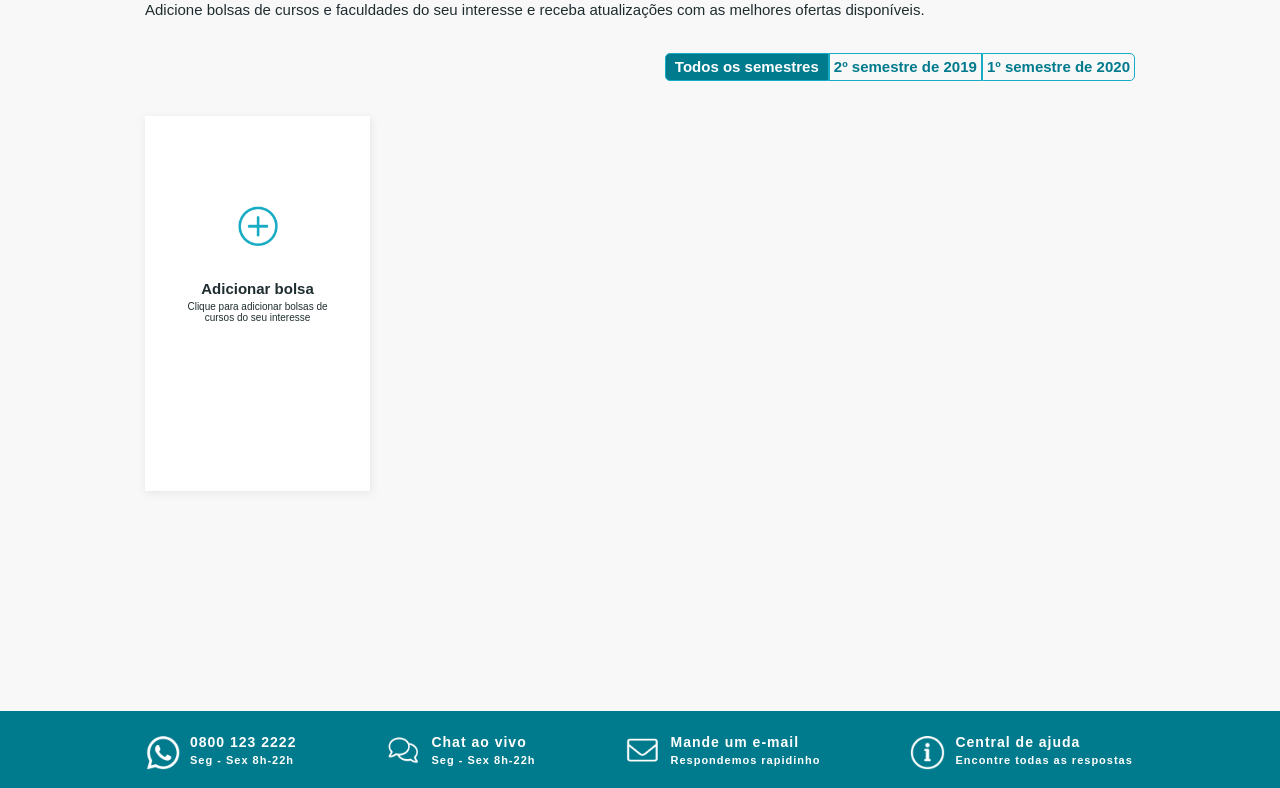
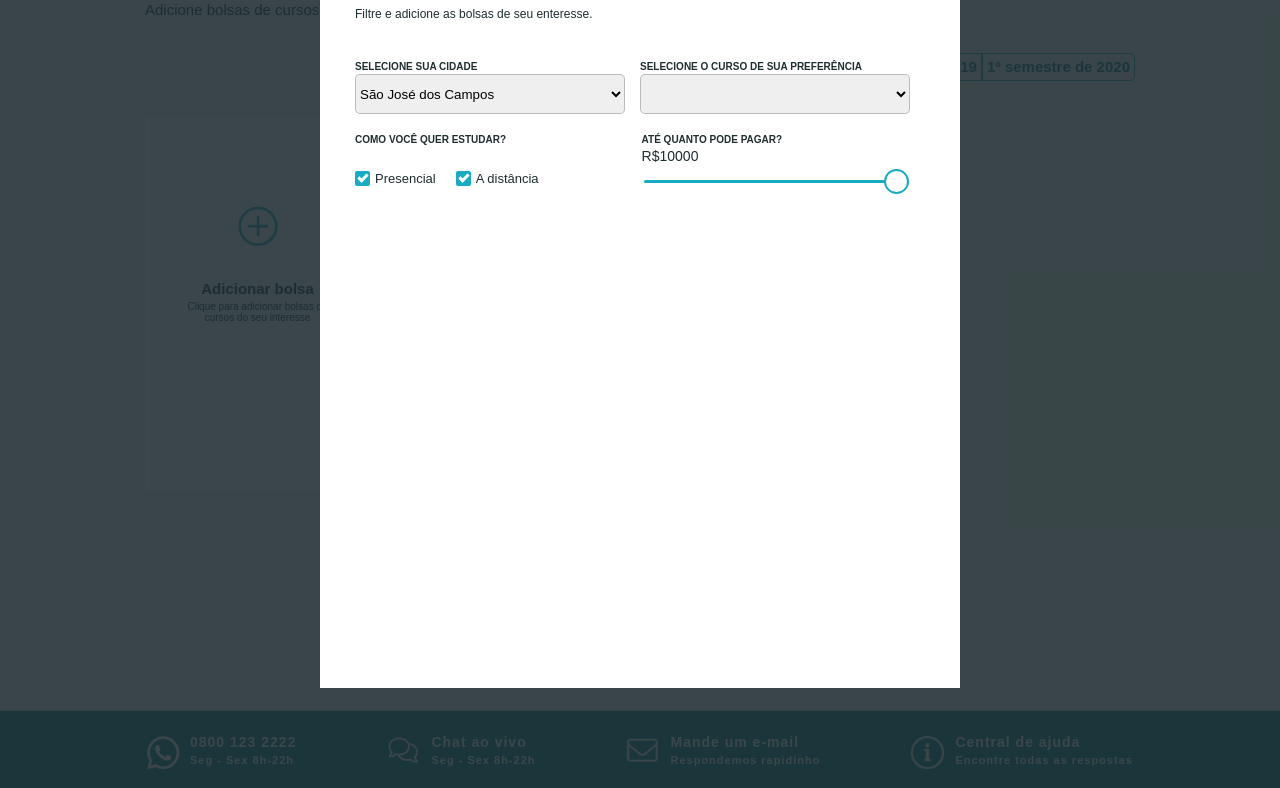
Before and after one commit to FelipeEnne/front-end-Quero, a plain HTML site: page index.html in a window 1280 px wide. Shown: the part 236-1024 px from the top of the page. Drawn offline with Linux system fonts and the light colour scheme; no server answers.

Commit message:
Criando os inputs

```diff
--- a/assets/css/style.css
+++ b/assets/css/style.css
@@ -367,3 +367,224 @@ footer{
     width: 11px;
     height: 11px;
 }
+
+
+
+
+
+
+#overlay {
+    position: absolute;
+    display: block;
+    width: 100%;
+    height: 322%;
+    top: 0;
+    left: 0;
+    right: 0;
+    bottom: 0;
+    background-color: rgba(31, 45, 48, 0.88);
+    z-index: 10;
+}
+.modal {
+    position: absolute;
+    left: 25%;
+    margin-top: 130px;
+    z-index: 11;
+}
+.modal img{
+    margin-left: 610px;
+    width: 30px;
+    height: 30px;
+    opacity: 0.6;
+}
+.modal-content{
+    position: absolute;
+    width: 640px;
+    height: 760px;
+    background-color: #ffffff;
+}
+.modal-menu{
+    width: 100%;
+    max-width: 570px;
+    margin: auto;
+}
+.text-color-default{
+    color: #1F2D30;
+}
+.modal-title{
+    margin-top: 40px;
+    font-size: 25px;
+    font-weight: bold;
+}
+.modal-text{
+    margin-top: 10px;
+    font-size: 12px;
+}
+.modal-input1{
+    margin-top: 40px;
+    display: flex;
+}
+.modal-text-input{
+    font-weight: 800;
+    font-size: 10px;
+    margin-bottom: 2px;
+    color: #1F2D30;
+}
+.modal-input-first{
+    width: 270px;
+    height: 40px;
+    border-radius: 5px;
+    margin-right: 15px;
+    border-style: solid;
+    border-width: 1px;
+    border-color: #8080807a;
+
+}
+.modal-input-last{
+    width: 270px;
+    height: 40px;
+    border-radius: 5px;
+    border-style: solid;
+    border-width: 1px;
+    border-color: #8080807a;
+    border
+}
+
+
+.modal-input2{
+    margin-top: 20px;
+    display: flex;
+}
+.modal-input-cheackbox{
+    margin-top: 26px;
+    display: flex;
+}
+.flexbox{
+    display: flex;
+}
+
+.container-checkbox {
+  display: block;
+  position: relative;
+  padding-left: 35px;
+  margin-bottom: 10px;
+  cursor: pointer;
+  font-size: 22px;
+  -webkit-user-select: none;
+  -moz-user-select: none;
+  -ms-user-select: none;
+  user-select: none;
+}
+.container-checkbox input {
+  position: absolute;
+  opacity: 0;
+  cursor: pointer;
+  height: 0;
+  width: 0;
+}
+.container-checkbox {
+    display: block;
+    position: relative;
+    padding-left: 20px;
+    margin-bottom: 12px;
+    cursor: pointer;
+    font-size: 13px;
+    user-select: none;
+    color: #1F2D30;
+}
+.container-checkbox input {
+  position: absolute;
+  opacity: 0;
+  cursor: pointer;
+  height: 0;
+  width: 0;
+}
+.checkmark-checkbox {
+    position: absolute;
+    top: 0;
+    left: 0;
+    height: 15px;
+    width: 15px;
+    border-radius: 2px;
+    border: solid black;
+    border-width: thin;
+    background-color: white;
+}
+.container-checkbox input:checked ~ .checkmark-checkbox {
+  background-color: #18ACC4;
+  border: none;
+}
+.checkmark-checkbox:after {
+  content: "";
+  position: absolute;
+  display: none;
+}
+.container-checkbox input:checked ~ .checkmark-checkbox:after {
+  display: block;
+}
+.container-checkbox .checkmark-checkbox:after {
+    left: 5px;
+    top: 1px;
+    width: 3px;
+    height: 7px;
+    border: solid white;
+    border-width: 0 3px 3px 0;
+    -webkit-transform: rotate(45deg);
+    -ms-transform: rotate(45deg);
+    transform: rotate(45deg);
+}
+.checkbox-first{
+    margin-right: 20px;
+}
+
+
+
+.modal-input2-fist{
+    margin-right: 103px;
+}
+.range-output{
+    font-size: 14px;
+    margin-bottom: 5px;
+    margin-top: 3px;
+    color: #1F2D30;
+}
+
+#range-input{
+    color: white;
+    cursor: default;
+    border: 10px;
+    border-color: #18ACC4;
+    margin: 2px;
+}
+.slider {
+    -webkit-appearance: none;
+    width: 265px;
+    height: 3px;
+    border-radius: 8px;
+    background: #18ACC4;
+    outline: none;
+}
+.slider::-webkit-slider-thumb {
+    -webkit-appearance: none;
+    appearance: none;
+    width: 25px;
+    height: 25px;
+    border-radius: 50%;
+    background: white;
+    cursor: pointer;
+    border-style:solid;
+    border-width:2px;
+    border-color: #18ACC4;
+}
+.slider::-moz-range-thumb {
+    width: 25px;
+    height: 25px;
+    border-radius: 50%;
+    background: white;
+    border: 10px;
+    border-color: #18ACC4;
+    cursor: pointer;
+    border-style:solid;
+    border-width:2px;
+    border-color: #18ACC4;
+}
--- a/assets/js/script.js
+++ b/assets/js/script.js
@@ -0,0 +1,86 @@
+//overlay
+function onOverlay() {
+  document.getElementById("overlay").style.display = "block";
+}
+
+function offOverlay() {
+  document.getElementById("overlay").style.display = "none";
+}
+
+
+
+var myObj, myJSON, text, obj;
+
+var requestURL = 'https://testapi.io/api/redealumni/scholarships';
+
+var request = new XMLHttpRequest();
+
+request.open('GET', requestURL);
+
+request.responseType = 'json';
+
+request.send();
+
+request.onload = function() {
+  myObj  = request.response;
+
+}
+
+
+//overlay primeiro select
+console.log(myObj);
+var allCitys = ["São José dos Campos"];
+function pushCitys(){
+
+	for(let i = 0; i < myObj.length; i++){
+		if(allCitys.indexOf(myObj[i]["campus"]["city"]) == -1){
+			allCitys.push(myObj[i]["campus"]["city"])
+		}
+	}
+}
+function selectCity() {
+
+	pushCitys();
+	for(let i = 1; i < allCitys.length; i++){
+		let option = document.createElement('option');
+		option.textContent = allCitys[i];
+		option.value = allCitys[i];
+		document.getElementById("select-city").appendChild(option);
+	}
+	//console.log("teste")
+}
+
+
+
+//overlay segundo select
+var allCourses = [];
+function pushCourses(){
+
+	for(let i = 0; i < myObj.length; i++){
+		if(allCourses.indexOf(myObj[i]["course"]["name"]) == -1){
+			allCourses.push(myObj[i]["course"]["name"])
+		}
+	}
+}
+function selectCourse() {
+
+	pushCourses();
+	for(let i = 1; i < allCourses.length; i++){
+		let option = document.createElement('option');
+		option.textContent = allCourses[i];
+		option.value = allCourses[i];
+		document.getElementById("select-course").appendChild(option);
+	}
+	//console.log(allCourses)
+}
+
+
+
+
+var slider = document.getElementById("myRange");
+var output = document.getElementById("demo");
+output.innerHTML = slider.value;
+
+slider.oninput = function() {
+  output.innerHTML = this.value;
+}
--- a/index.html
+++ b/index.html
@@ -9,7 +9,73 @@
 
 
 </head>
-<body>
+<body Onload="selectCity(); selectCourse();">
+
+	<div id="overlay">
+		<div class="modal">
+			<img Onclick="offOverlay()" class="overlay-icon" src="assets/img/exit.png" alt="exit" title="exit">
+			<div class="modal-content">
+				<div class="modal-menu">
+				<form>
+
+				<div>
+					<div class="modal-title text-color-default">Adicionar bolsa</div>
+					<div class="modal-text text-color-default">Filtre e adicione as bolsas de seu enteresse.</div>
+				</div>
+
+
+				<div class="modal-input1">
+					<div>
+					<div class="modal-text-input text-color-default">SELECIONE SUA CIDADE</div>
+					<select id="select-city" class="modal-input-first modal-cidade">
+						<option value="São José dos Campos">São José dos Campos</option>
+					</select>
+					</div>
+
+					<div>
+					<div class="modal-text-input text-color-default">SELECIONE O CURSO DE SUA PREFERÊNCIA</div>
+					<select id="select-course" class="modal-input-last modal-curso">
+						<option></option>
+					</select>
+					</div>
+				</div>
+
+
+				<div class="modal-input2">
+					<div class="modal-input2-fist">
+					<div class="modal-text-input text-color-default">COMO VOCÊ QUER ESTUDAR?
+					</div>
+					<div class="modal-input-cheackbox">
+					<label class="container-checkbox checkbox-first">Presencial
+					  <input type="checkbox" checked="checked">
+					  <span class="checkmark-checkbox"></span>
+					</label>
+
+					<label class="container-checkbox">A distância
+					  <input type="checkbox" checked="checked">
+					  <span class="checkmark-checkbox"></span>
+					</label>
+					</div>
+					</div>
+
+					<div>
+					<div class="modal-text-input text-color-default">ATÉ QUANTO PODE PAGAR?</div>
+
+					<div class="slidecontainer">
+					<p class="range-output">R$<span id="demo"></span></p>
+					  <input type="range" min="0" max="10000" value="10000" class="slider" id="myRange">
+
+					</div>
+
+
+					</div>
+				</div>
+
+				</form>
+				</div>
+			</div>
+		</div>
+	</div>
 
 	<header class="header-layout">
 		<div class="container">
@@ -113,7 +179,7 @@
 			<div class="menu">
 			<div class="add-bolsa">
 				<div class="plus-img">
-					<a href="#">
+					<a Onclick="onOverlay()">
 					<img class="plus-icon" src="assets/img/plus.png" alt="plus" title="plus">
 					</a>
 				</div>
@@ -180,7 +246,6 @@
 
 		</div>
 		</div>
-
 	</footer>
 
 	<script type="text/javascript"  src="assets/js/script.js"></script>
```
Also changed, not shown: README.md, assets/img/exit.png (added).
